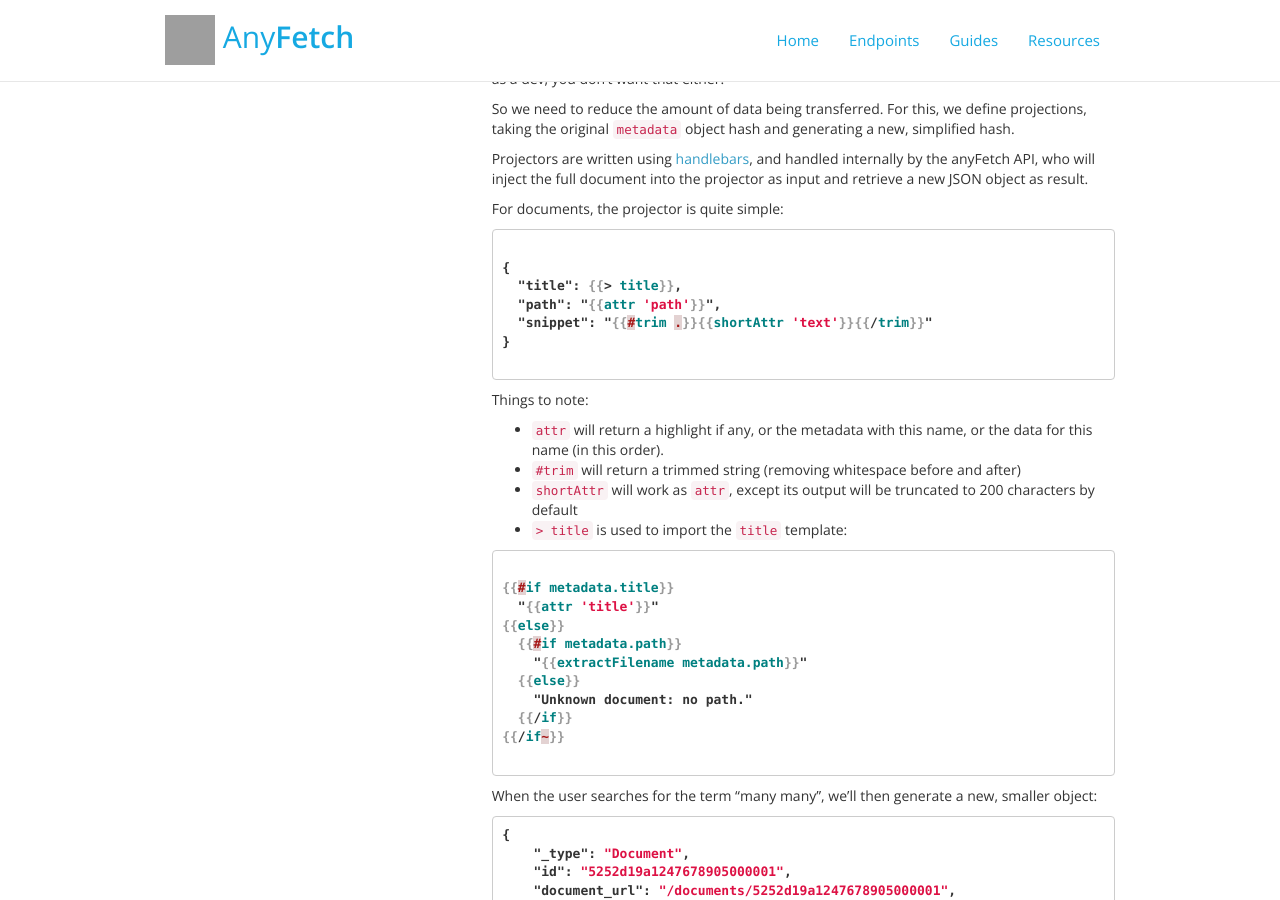
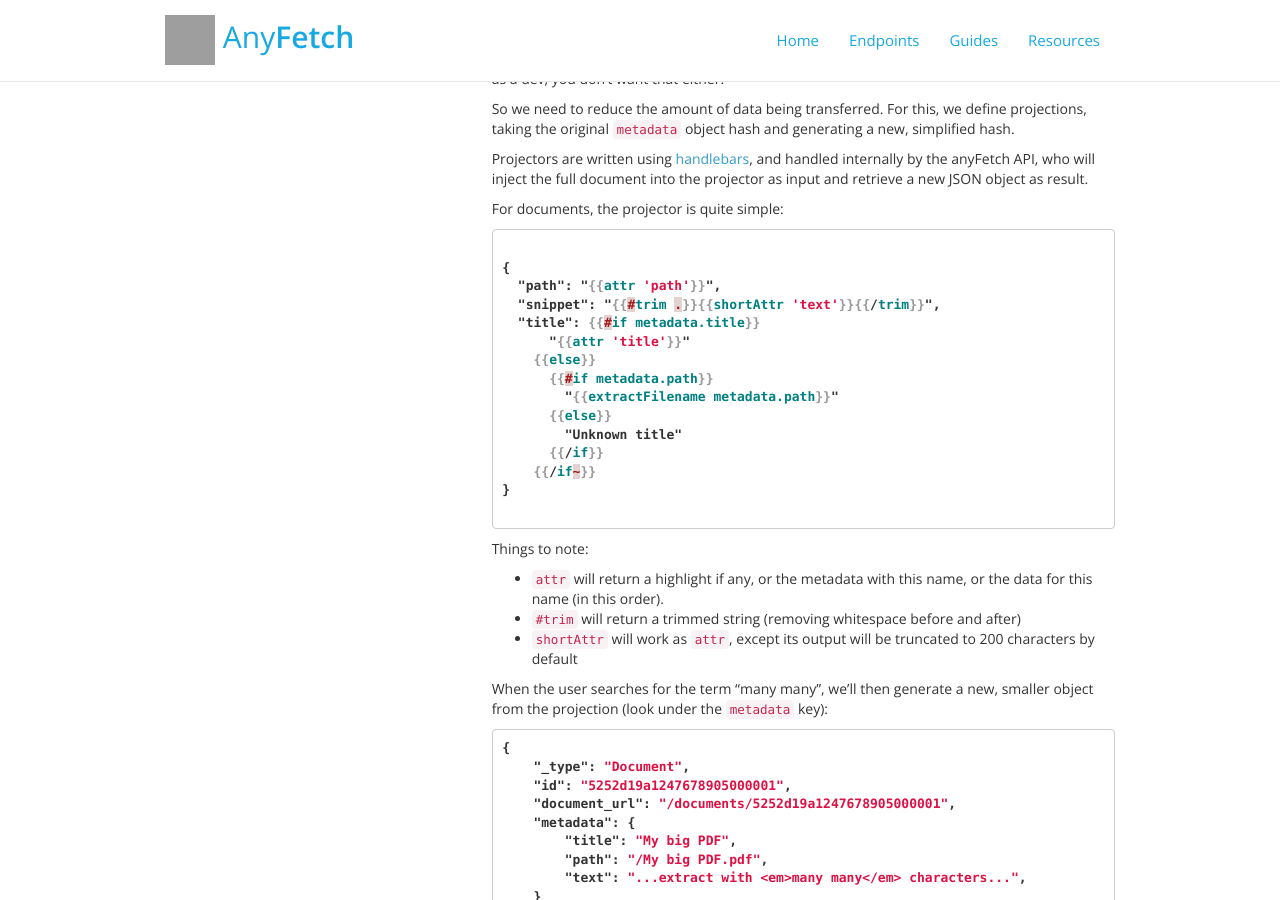
Before and after one commit to AnyFetch/developers.anyfetch.com, a Jekyll site: the page built from guides/concepts/projection.md, in a window 1280 px wide and 900 px high, scrolled down 803 px. Built offline with Jekyll 4.4.1, drawn with Linux system fonts in a browser that asks for light colours; nearby versions of some CDN libraries; Markdown is read by kramdown in place of the engine named in the settings; some of the changed text lies outside the part shown; grey boxes are pictures that could not be loaded.

Commit message:
Simplify projection guide

````diff
--- a/guides/concepts/projection.md
+++ b/guides/concepts/projection.md
@@ -39,9 +39,17 @@ For documents, the projector is quite simple:
 ```django
 {%raw%}
 {
-  "title": {{> title}},
   "path": "{{attr 'path'}}",
-  "snippet": "{{#trim .}}{{shortAttr 'text'}}{{/trim}}"
+  "snippet": "{{#trim .}}{{shortAttr 'text'}}{{/trim}}",
+  "title": {{#if metadata.title}}
+      "{{attr 'title'}}"
+    {{else}}
+      {{#if metadata.path}}
+        "{{extractFilename metadata.path}}"
+      {{else}}
+        "Unknown title"
+      {{/if}}
+    {{/if~}}
 }
 {%endraw%}
 ```
@@ -51,24 +59,9 @@ Things to note:
 * `attr` will return a highlight if any, or the metadata with this name, or the data for this name (in this order).
 * `#trim` will return a trimmed string (removing whitespace before and after)
 * `shortAttr` will work as `attr`, except its output will be truncated to 200 characters by default
-* `> title` is used to import the `title` template:
-
-```django
-{%raw%}
-{{#if metadata.title}}
-  "{{attr 'title'}}"
-{{else}}
-  {{#if metadata.path}}
-    "{{extractFilename metadata.path}}"
-  {{else}}
-    "Unknown document: no path."
-  {{/if}}
-{{/if~}}
-{%endraw%}
-```
 
 
-When the user searches for the term "many many", we'll then generate a new, smaller object:
+When the user searches for the term "many many", we'll then generate a new, smaller object from the projection (look under the `metadata` key):
 
 ```json
 {
@@ -185,4 +178,4 @@ And another one, to display an event:
 {%endraw%}
 ```
 
-> This guide is still a work in progress.
+You can find more samples on the [document-type resource page](http://developers.anyfetch.com/resources/document-types.html).
````
